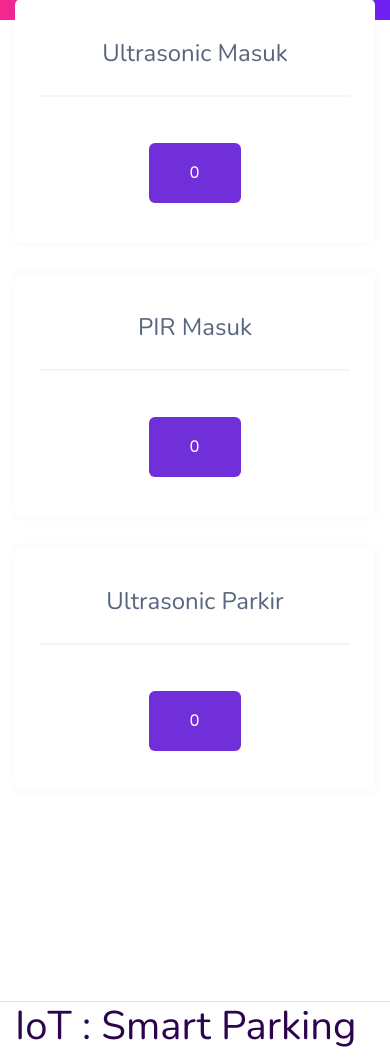
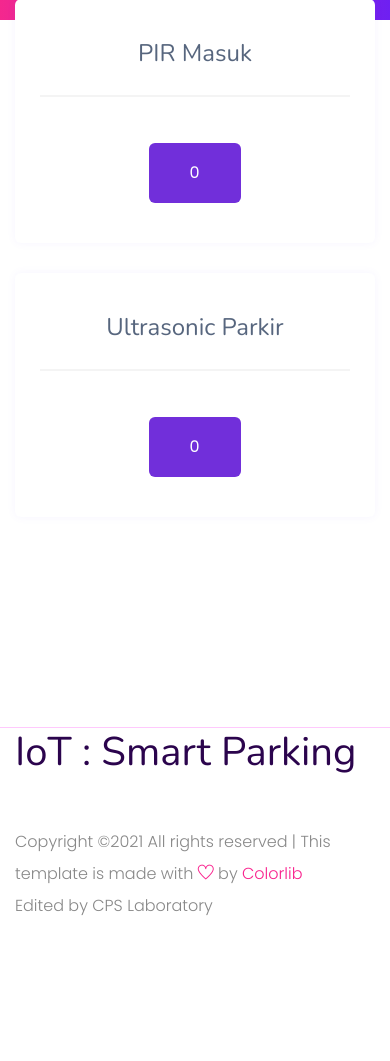
Before and after one commit to sergio031-coi/CPS_Smart-Parking, a PHP site: page / in a window 390 px wide. Shown: the part 3096-4157 px from the top of the page. Run offline with PHP 8.4, Linux system fonts and the light colour scheme; data that the repository does not hold is empty; grey boxes are pictures that could not be loaded.

Commit message:
Update index.php

```diff
--- a/index.php
+++ b/index.php
@@ -252,18 +252,6 @@
                             </div>
                         </div>
                     </div>
-                </div>
-                <div class="row">
-                    <div class="col-xl-4 col-lg-4 col-md-6">
-                        <div class="single-card text-center mb-30">
-                            <div class="card-top">
-                                <h5><span>Ultrasonic Masuk</span></h5>
-                            </div>
-                            <div class="card-bottom">
-                                <a href="#" class="btn card-btn1"><span id="cekultrasonicmasuk"> 0 </span></a>
-                            </div>
-                        </div>
-                    </div>
                     <div class="col-xl-4 col-lg-4 col-md-6">
                         <div class="single-card  text-center mb-30">
                             <div class="card-top">
```
